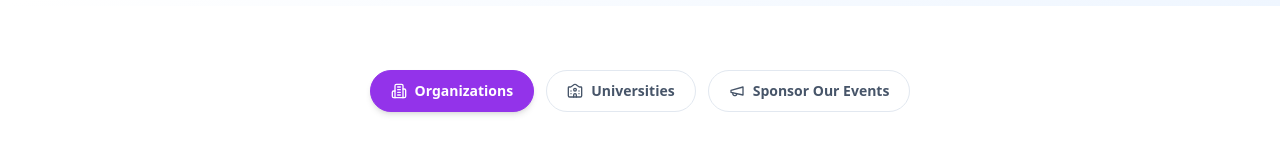
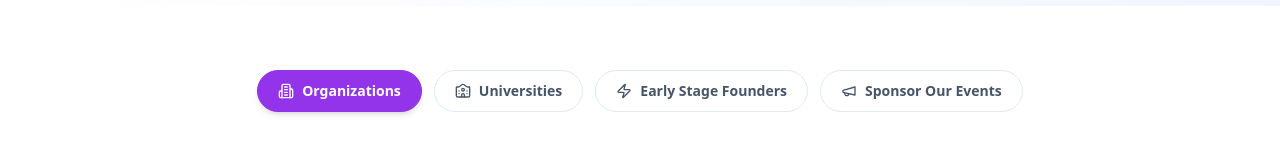
Before and after one commit to paulalubianca-ops/fobweb, a React (Vite) app: page /TakePart in a window 1280 px wide. Shown: the part 367-526 px from the top of the page. Built offline with nearby package versions, Linux system fonts and the light colour scheme; no server answers.

Commit message:
File changes

```diff
--- a/src/pages/TakePart.jsx
+++ b/src/pages/TakePart.jsx
@@ -1,7 +1,7 @@
 import React, { useState } from 'react';
 import { motion } from 'framer-motion';
 import { Link } from 'react-router-dom';
-import { Building2, University, ArrowRight, Megaphone } from 'lucide-react';
+import { Building2, University, ArrowRight, Megaphone, Zap } from 'lucide-react';
 
 const SECTIONS = [
   {
@@ -48,6 +48,28 @@ const SECTIONS = [
     activeTab: 'bg-blue-600 text-white border-blue-600',
   },
 
+  {
+    id: 'founders',
+    icon: Zap,
+    label: 'Early Stage Founders',
+    headline: 'Stress-test your idea with real Next Gen consumers.',
+    description:
+      'Building a product for Gen Z or Gen Alpha? Get direct access to our community of young founders and consumers to validate your idea, test messaging, and gather honest feedback before you scale.',
+    details: [
+      'Live feedback sessions with Gen Z & Gen Alpha',
+      'Concept and messaging validation',
+      'Focus groups and user testing facilitation',
+      'Insights report from our community',
+      'Access to FoB network of young founders',
+    ],
+    cta: 'Apply Now',
+    ctaLink: '/Apply',
+    external: false,
+    accent: 'from-orange-50 to-yellow-50',
+    border: 'border-orange-200',
+    iconBg: 'bg-orange-100 text-orange-600',
+    activeTab: 'bg-orange-500 text-white border-orange-500',
+  },
   {
     id: 'sponsors',
     icon: Megaphone,
```
